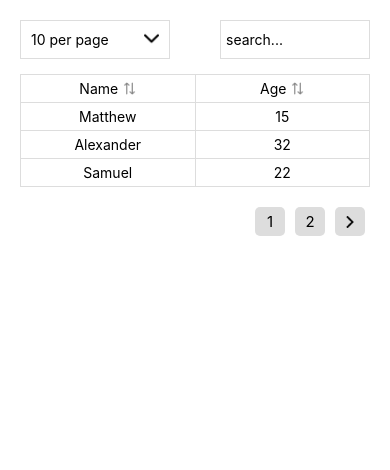
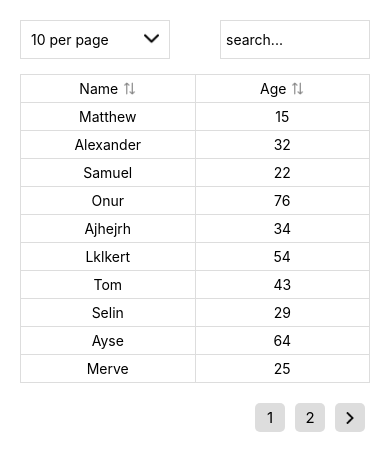
Before and after one commit to svmszcck/cached-table, a React Native app: screen / in a window 390 px wide. Shown: the top 470 px of the page. Built offline with nearby package versions, Linux system fonts and the light colour scheme.

Commit message:
enchance pagination & sorting

```diff
--- a/src/components/Table/Header.tsx
+++ b/src/components/Table/Header.tsx
@@ -2,18 +2,20 @@
 import React from 'react';
 import {View, Text, Image} from 'react-native';
 
-import {styles} from './index';
+import styles from './styles';
 import {User} from '../../services/HttpClient';
 import capitalize from '../../helpers/capitalize';
+import {Direction} from './hooks/useSorting';
 
 import UpDown from '../../icons/up-down.png';
 
 export const renderTableHeader = (
-  data: User[],
+  keys: string[],
+  sortedData: User[] | undefined,
   sortByKey: (key: string) => void,
+  direction: Direction | undefined,
+  sortKey: string | undefined,
 ) => {
-  const keys = Object.keys(data[0]);
-
   return (
     <View style={{flexDirection: 'row'}}>
       {keys.map((key, index) => (
@@ -23,10 +25,17 @@ export const renderTableHeader = (
             styles.cell,
             {
               borderRightWidth: index === keys.length - 1 ? 1 : 0,
+              borderBottomWidth: sortedData?.length === 0 ? 1 : 0,
             },
           ]}>
           <Text onPress={() => sortByKey(key)}>{capitalize(key)}</Text>
-          <Image source={UpDown} style={styles.icon} />
+          <Image
+            source={UpDown}
+            style={[
+              styles.icon,
+              {opacity: direction && sortKey === key ? 1 : 0.5},
+            ]}
+          />
         </View>
       ))}
     </View>
--- a/src/components/Table/Picker.tsx
+++ b/src/components/Table/Picker.tsx
@@ -1,15 +1,23 @@
 import React from 'react';
-import {Image, Text, View, StyleSheet} from 'react-native';
+import {Image, Text, StyleSheet, TouchableOpacity} from 'react-native';
 
 import ArrowDown from '../../icons/arrow-down.png';
 import Colors from '../../constants/colors';
 
-const Picker = () => {
+type PickerProps = {
+  pageSize: number;
+  changePageSize: () => void;
+};
+
+const Picker = ({pageSize, changePageSize}: PickerProps) => {
   return (
-    <View style={styles.container}>
-      <Text>10 per page</Text>
+    <TouchableOpacity
+      style={styles.container}
+      activeOpacity={0.8}
+      onPress={changePageSize}>
+      <Text>{pageSize} per page</Text>
       <Image source={ArrowDown} style={styles.icon} />
-    </View>
+    </TouchableOpacity>
   );
 };
 
--- a/src/components/Table/Row.tsx
+++ b/src/components/Table/Row.tsx
@@ -3,9 +3,13 @@ import React from 'react';
 import {View, Text} from 'react-native';
 
 import {User} from '../../services/HttpClient';
-import {styles} from '.';
+import styles from './styles';
 
-export const renderTableRow = (data: User[], item: User, index: number) => {
+export const renderTableRow = (
+  sortedData: User[],
+  item: User,
+  index: number,
+) => {
   const values = Object.values(item);
 
   return (
@@ -16,7 +20,7 @@ export const renderTableRow = (data: User[], item: User, index: number) => {
           style={[
             styles.cell,
             {
-              borderBottomWidth: index === data.length - 1 ? 1 : 0,
+              borderBottomWidth: index === sortedData.length - 1 ? 1 : 0,
               borderRightWidth: column === values.length - 1 ? 1 : 0,
             },
           ]}>
--- a/src/components/Table/hooks/usePaginate.ts
+++ b/src/components/Table/hooks/usePaginate.ts
@@ -2,28 +2,43 @@
 import {useCallback, useEffect, useState} from 'react';
 
 const usePaginate = (data: any[] | undefined) => {
-  const [page, setPage] = useState(1);
+  const [page, setPage] = useState<number>(1);
+  const [pageSize, setPageSize] = useState<number>(10);
   const [paginatedData, setPaginatedData] = useState<any[]>();
 
   const paginate = useCallback(
-    (array: any[], pageSize: number, pageNumber: number): any[] => {
+    (array: any[], size: number, pageNumber: number): any[] => {
       setPage(pageNumber);
-      return array.slice((pageNumber - 1) * pageSize, pageNumber * pageSize);
+      return array.slice((pageNumber - 1) * size, pageNumber * size);
     },
     [],
   );
 
+  const changePageSize = () => {
+    if (pageSize === 10) setPageSize(20);
+    else if (pageSize === 20) setPageSize(30);
+    else if (pageSize === 30) setPageSize(40);
+    else if (pageSize === 40) setPageSize(50);
+    else if (pageSize === 50) setPageSize(10);
+  };
+
   useEffect(() => {
     if (!data) return;
 
-    const newPaginatedData = paginate(data, 10, page);
-
-    console.log(newPaginatedData);
+    const newPaginatedData = paginate(data, pageSize, page);
 
     setPaginatedData(newPaginatedData);
-  }, [data, paginate, page]);
+  }, [data, paginate, page, pageSize]);
 
-  return {page, setPage, paginate, paginatedData, setPaginatedData};
+  return {
+    page,
+    setPage,
+    paginate,
+    paginatedData,
+    setPaginatedData,
+    pageSize,
+    changePageSize,
+  };
 };
 
 export default usePaginate;
--- a/src/components/Table/hooks/useSorting.ts
+++ b/src/components/Table/hooks/useSorting.ts
@@ -11,9 +11,11 @@ const useSorting = (paginatedData: any[] | undefined) => {
     if (!paginatedData) return;
     if (!key || !direction) return paginatedData;
 
-    const result = paginatedData.sort((a, b) => {
-      if (a[key] < b[key]) return -1;
-      if (a[key] > b[key]) return +1;
+    const result = [...paginatedData].sort((a, b) => {
+      const isAscending = direction === 'asc';
+
+      if (a[key] < b[key]) return isAscending ? -1 : +1;
+      if (a[key] > b[key]) return isAscending ? +1 : -1;
 
       return 0;
     });
@@ -21,7 +23,7 @@ const useSorting = (paginatedData: any[] | undefined) => {
     return result;
   }, [paginatedData, direction, key]);
 
-  const sortByKey = (newKey: string) => {
+  const sortByKey = (newKey: string): void => {
     setKey(newKey);
 
     if (!direction) {
--- a/src/components/Table/index.tsx
+++ b/src/components/Table/index.tsx
@@ -1,6 +1,6 @@
 /* eslint-disable curly */
 import React from 'react';
-import {FlatList, View, Dimensions, StyleSheet} from 'react-native';
+import {FlatList, View} from 'react-native';
 
 import {renderTableHeader} from './Header';
 import {renderTableRow} from './Row';
@@ -11,31 +11,38 @@ import Pagination from './Pagination';
 import useSorting from './hooks/useSorting';
 import usePaginate from './hooks/usePaginate';
 import {User} from '../../services/HttpClient';
-import Colors from '../../constants/colors';
-
-const width = Dimensions.get('window').width;
+import styles from './styles';
 
 type TableProps = {
   data?: User[];
 };
 
 const Table = ({data}: TableProps) => {
-  const {page, setPage, paginatedData} = usePaginate(data);
-  const {sortedData, sortByKey} = useSorting(paginatedData);
+  const {page, setPage, paginatedData, pageSize, changePageSize} =
+    usePaginate(data);
+  const {direction, key, sortedData, sortByKey} = useSorting(paginatedData);
 
   if (!data) return;
 
   return (
     <View style={styles.container}>
       <View style={styles.topSection}>
-        <Picker />
+        <Picker pageSize={pageSize} changePageSize={changePageSize} />
         <Search />
       </View>
       <FlatList
         data={sortedData}
         showsHorizontalScrollIndicator={false}
-        ListHeaderComponent={renderTableHeader(data, sortByKey)}
-        renderItem={({item, index}) => renderTableRow(data, item, index)}
+        ListHeaderComponent={renderTableHeader(
+          Object.keys(data[0]),
+          sortedData,
+          sortByKey,
+          direction,
+          key,
+        )}
+        renderItem={({item, index}) =>
+          renderTableRow(sortedData || [], item, index)
+        }
         keyExtractor={item => item.name}
       />
       <Pagination page={page} paginate={setPage} />
@@ -43,35 +50,4 @@ const Table = ({data}: TableProps) => {
   );
 };
 
-export const styles = StyleSheet.create({
-  container: {
-    width: '100%',
-    minWidth: width - 40,
-    backgroundColor: Colors.white,
-    maxHeight: 500,
-  },
-  cell: {
-    flexDirection: 'row',
-    borderWidth: 1,
-    borderBottomWidth: 0,
-    borderRightWidth: 0,
-    borderColor: Colors.gray,
-    flex: 1,
-    justifyContent: 'center',
-    alignItems: 'center',
-    padding: 5,
-  },
-  topSection: {
-    flexDirection: 'row',
-    marginBottom: 15,
-    justifyContent: 'space-between',
-  },
-  icon: {
-    width: 13,
-    height: 13,
-    marginLeft: 5,
-    opacity: 0.5,
-  },
-});
-
 export default Table;
--- /dev/null
+++ b/src/components/Table/styles.ts
@@ -0,0 +1,37 @@
+import {Dimensions, StyleSheet} from 'react-native';
+
+import Colors from '../../constants/colors';
+
+const width = Dimensions.get('window').width;
+
+const styles = StyleSheet.create({
+  container: {
+    width: '100%',
+    minWidth: width - 40,
+    backgroundColor: Colors.white,
+    maxHeight: 500,
+  },
+  cell: {
+    flexDirection: 'row',
+    borderWidth: 1,
+    borderBottomWidth: 0,
+    borderRightWidth: 0,
+    borderColor: Colors.gray,
+    flex: 1,
+    justifyContent: 'center',
+    alignItems: 'center',
+    padding: 5,
+  },
+  topSection: {
+    flexDirection: 'row',
+    marginBottom: 15,
+    justifyContent: 'space-between',
+  },
+  icon: {
+    width: 13,
+    height: 13,
+    marginLeft: 5,
+  },
+});
+
+export default styles;
--- a/src/services/HttpClient.ts
+++ b/src/services/HttpClient.ts
@@ -14,6 +14,38 @@ export class HttpClient {
       name: 'Samuel',
       age: 22,
     },
+    {
+      name: 'Onur',
+      age: 76,
+    },
+    {
+      name: 'Ajhejrh',
+      age: 34,
+    },
+    {
+      name: 'Lklkert',
+      age: 54,
+    },
+    {
+      name: 'Tom',
+      age: 43,
+    },
+    {
+      name: 'Selin',
+      age: 29,
+    },
+    {
+      name: 'Ayse',
+      age: 64,
+    },
+    {
+      name: 'Merve',
+      age: 25,
+    },
+    {
+      name: 'Salih',
+      age: 77,
+    },
   ];
   public static async fetchUsers(): Promise<User[]> {
     return Promise.resolve(HttpClient.users);
```
